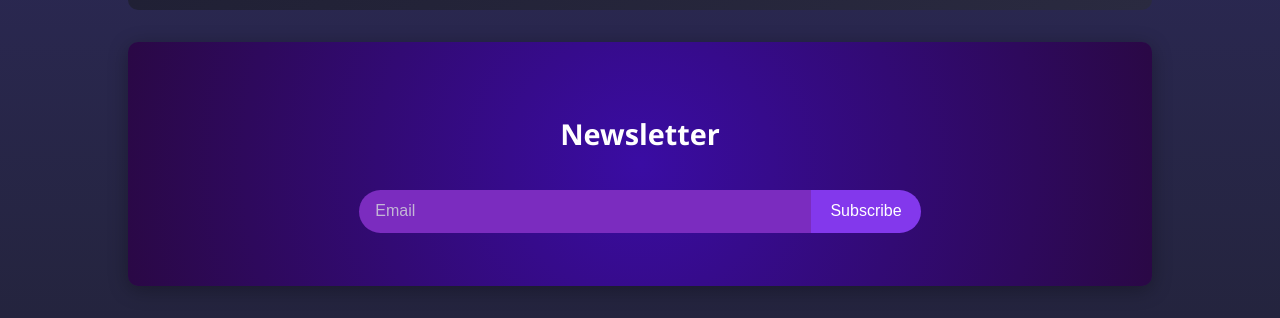
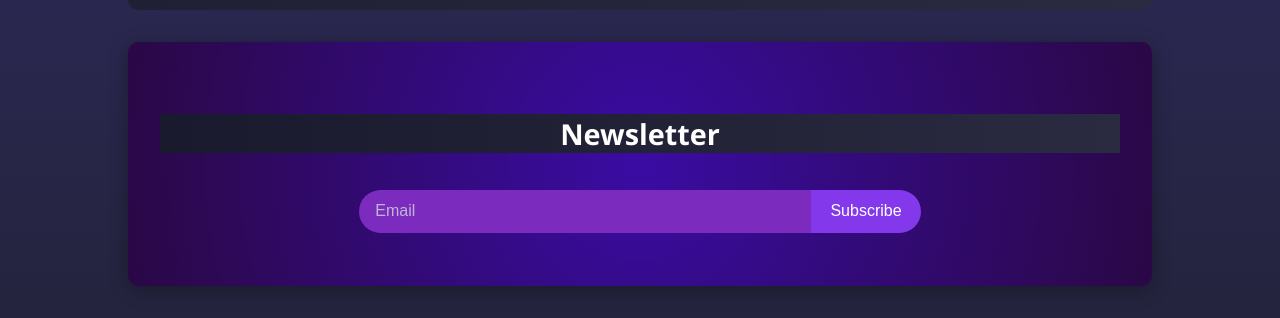
Before and after one commit to snibh/mockup2, a plain HTML site: page index.html in a window 1280 px wide. Shown: the part 1020-1338 px from the top of the page. Drawn offline with Linux system fonts and the light colour scheme.

Commit message:
Update index.html

```diff
--- a/index.html
+++ b/index.html
@@ -110,7 +110,7 @@
     }
 
     h1, h2 {
-      color: white;
+      background: linear-gradient(to right, #1a1a2e, #2a2a40);
     }
 
     .hero {
```
